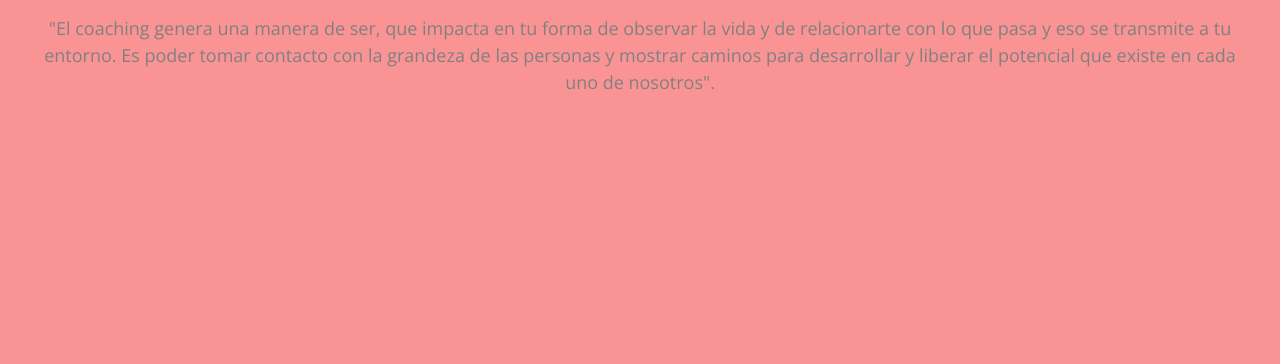
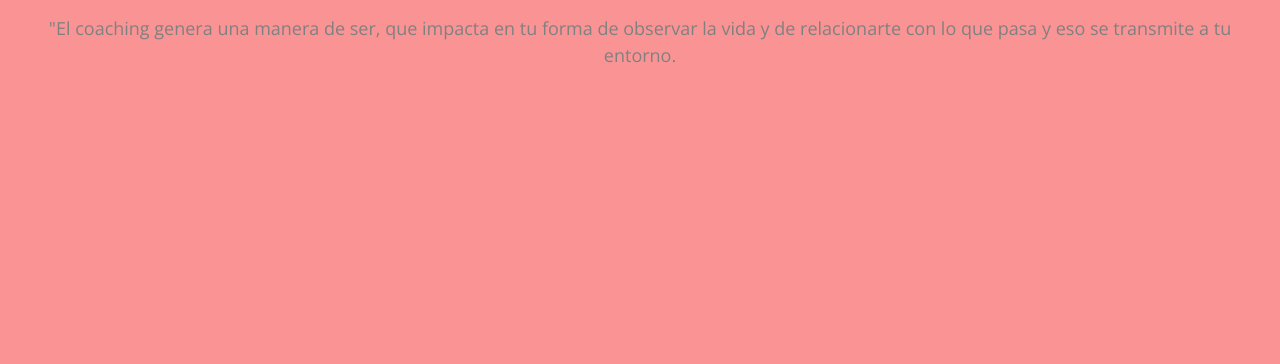
Before and after one commit to bebanderson/proyectofinal-baezanderson, a plain HTML site: page index.html in a window 1280 px wide. Shown: the part 279-643 px from the top of the page. Drawn offline with nearby package versions, Linux system fonts and the light colour scheme.

Commit message:
segundo commit modificacion en landing

```diff
--- a/index.html
+++ b/index.html
@@ -68,9 +68,7 @@
             <p class="nombre"> No limites tus desafíos, desafiá tus límites</p>
 
                 <p class="nombre">"El coaching genera una manera de ser, que impacta en tu forma de observar la vida y de
-                    relacionarte con lo que pasa y eso se transmite a tu entorno. Es poder tomar contacto con la
-                    grandeza de las personas y mostrar caminos para desarrollar y liberar el potencial que existe en
-                    cada uno de nosotros".
+                    relacionarte con lo que pasa y eso se transmite a tu entorno.
                 </p>
             </div>
         </div>
```
